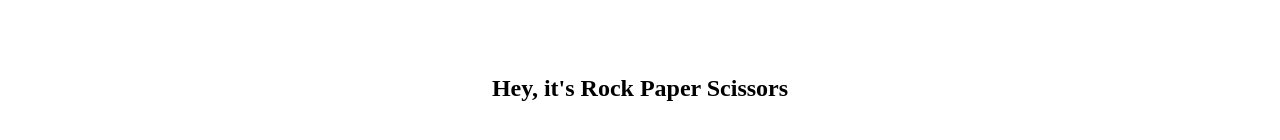
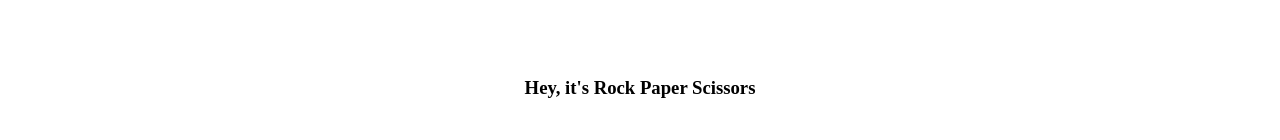
Before and after one commit to lacriman/react-tic-tac-toe, a React (Vite) app: page /rock-paper-scissors in a window 1280 px wide. Shown: the part 312-452 px from the top of the page. Built offline with nearby package versions, Linux system fonts and the light colour scheme.

Commit message:
feat: refactor styling to use CSS modules for App, HomePage, RockPaperScissorsPage, and TicTacToePage

```diff
--- a/src/styles/App.css
+++ b/src/App.module.css
@@ -1,4 +1,4 @@
-.homeWrapper {
+.wrapper {
   display: flex;
   justify-content: center;
   align-items: center;
@@ -30,7 +30,7 @@
   }
 }
 
-.home-page__wrapper {
+.content {
   display: flex;
   justify-content: center;
   text-align: center;
--- a/src/App.tsx
+++ b/src/App.tsx
@@ -1,14 +1,14 @@
 import { Link, Outlet } from "react-router-dom";
-import "./styles/App.css";
+import styles from "./App.module.css";
 
 export function App() {
   return (
-    <section className="homeWrapper">
-      <nav className="nav">
+    <section className={styles.wrapper}>
+      <nav className={styles.nav}>
         <Link to="/">Go Home 🎮</Link>
       </nav>
 
-      <main className="home-page__wrapper">
+      <main className={styles.content}>
         <Outlet />
       </main>
     </section>
--- a/src/pages/HomePage.css
+++ b/src/pages/HomePage.module.css
@@ -1,4 +1,4 @@
-.home-page {
+.homePage {
   margin: 0 auto;
   display: flex;
   justify-content: center;
@@ -6,14 +6,14 @@
   gap: var(--space-4);
 }
 
-.home-page__list {
+.list {
   display: flex;
   justify-content: center;
   flex-direction: row;
   gap: var(--space-4);
 }
 
-.home-page__item {
+.item {
   padding: var(--space-2) var(--space-4);
   background-color: var(--color-surface);
   border-radius: var(--radius);
--- a/src/pages/HomePage.tsx
+++ b/src/pages/HomePage.tsx
@@ -1,13 +1,17 @@
 import { Link } from "react-router-dom";
-import  "./HomePage.css"
+import styles from "./HomePage.module.css";
 
 export function HomePage() {
   return (
-    <section className="home-page">
-      <h1 className="home-page__title">Choose a game</h1>
-      <div className="home-page__list">
-        <Link to="/tic-tac-toe" className="home-page__item">Tic Tac Toe</Link>
-        <Link to="/rock-paper-scissors" className="home-page__item">Rock Paper Scissor</Link>
+    <section className={styles.homePage}>
+      <h1>Choose a game</h1>
+      <div className={styles.list}>
+        <Link to="/tic-tac-toe" className={styles.item}>
+          Tic Tac Toe
+        </Link>
+        <Link to="/rock-paper-scissors" className={styles.item}>
+          Rock Paper Scissor
+        </Link>
       </div>
     </section>
   );
--- /dev/null
+++ b/src/pages/RockPaperScissorsPage.module.css
@@ -0,0 +1,7 @@
+.rockPaperScissors {
+  display: flex;
+  justify-content: center;
+  align-items: center;
+  flex-direction: column;
+  gap: var(--space-4);
+}
--- a/src/pages/RockPaperScissorsPage.tsx
+++ b/src/pages/RockPaperScissorsPage.tsx
@@ -1,7 +1,9 @@
+import styles from "./RockPaperScissorsPage.module.css";
+
 export function RockPaperScissorsPage() {
   return (
-    <>
+    <section className={styles.rockPaperScissors}>
       <h1>Hey, it's Rock Paper Scissors</h1>
-    </>
+    </section>
   );
 }
--- a/src/pages/TicTacToePage.css
+++ b/src/pages/TicTacToePage.module.css
@@ -1,4 +1,4 @@
-.tic-tac-toe {
+.ticTacToe {
   display: flex;
   justify-content: center;
   align-items: center;
--- a/src/pages/TicTacToePage.tsx
+++ b/src/pages/TicTacToePage.tsx
@@ -1,10 +1,10 @@
 import { Board } from "@/games/tic-tac-toe";
-import "./TicTacToePage.css";
+import styles from "./TicTacToePage.module.css";
 
 export function TicTacToePage() {
   return (
-    <section className="tic-tac-toe">
-      <h1 className="title">Tic-Tac-Toe</h1>
+    <section className={styles.ticTacToe}>
+      <h1>Tic-Tac-Toe</h1>
       <Board />
     </section>
   );
```
